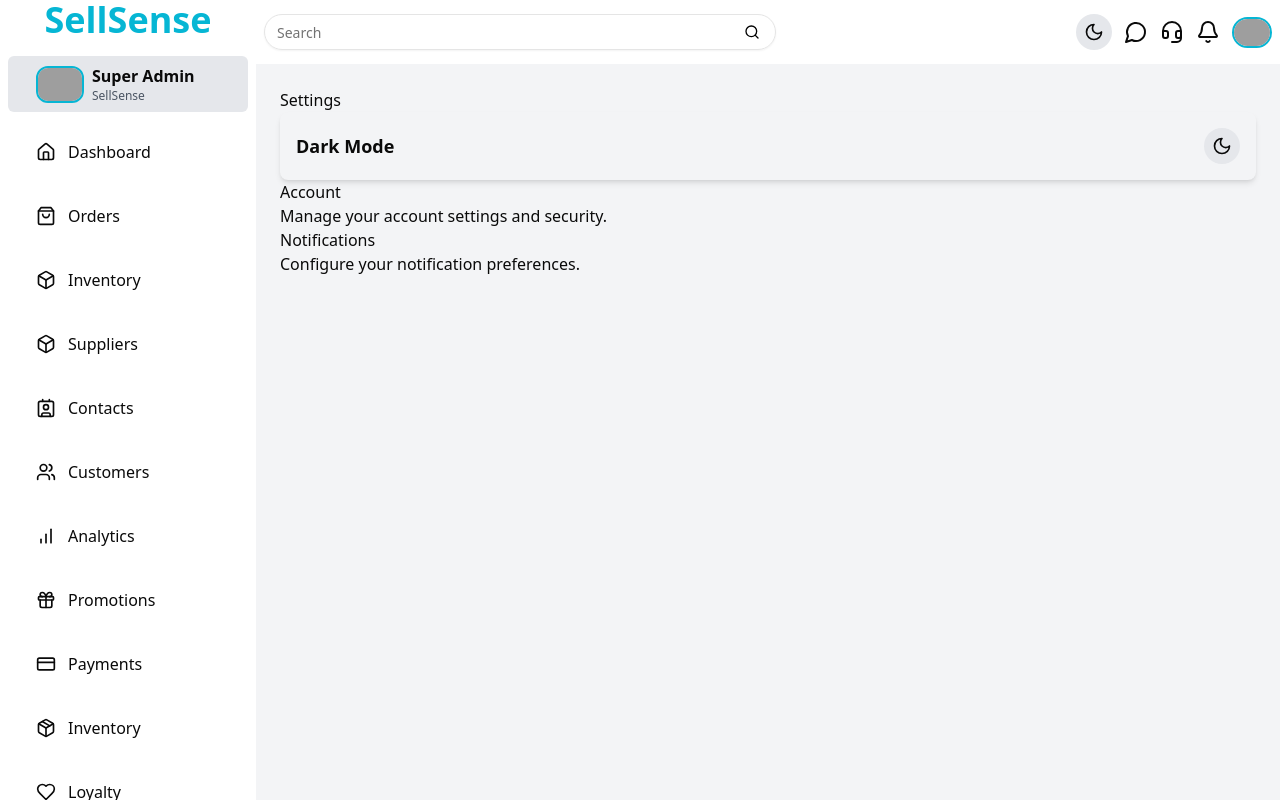
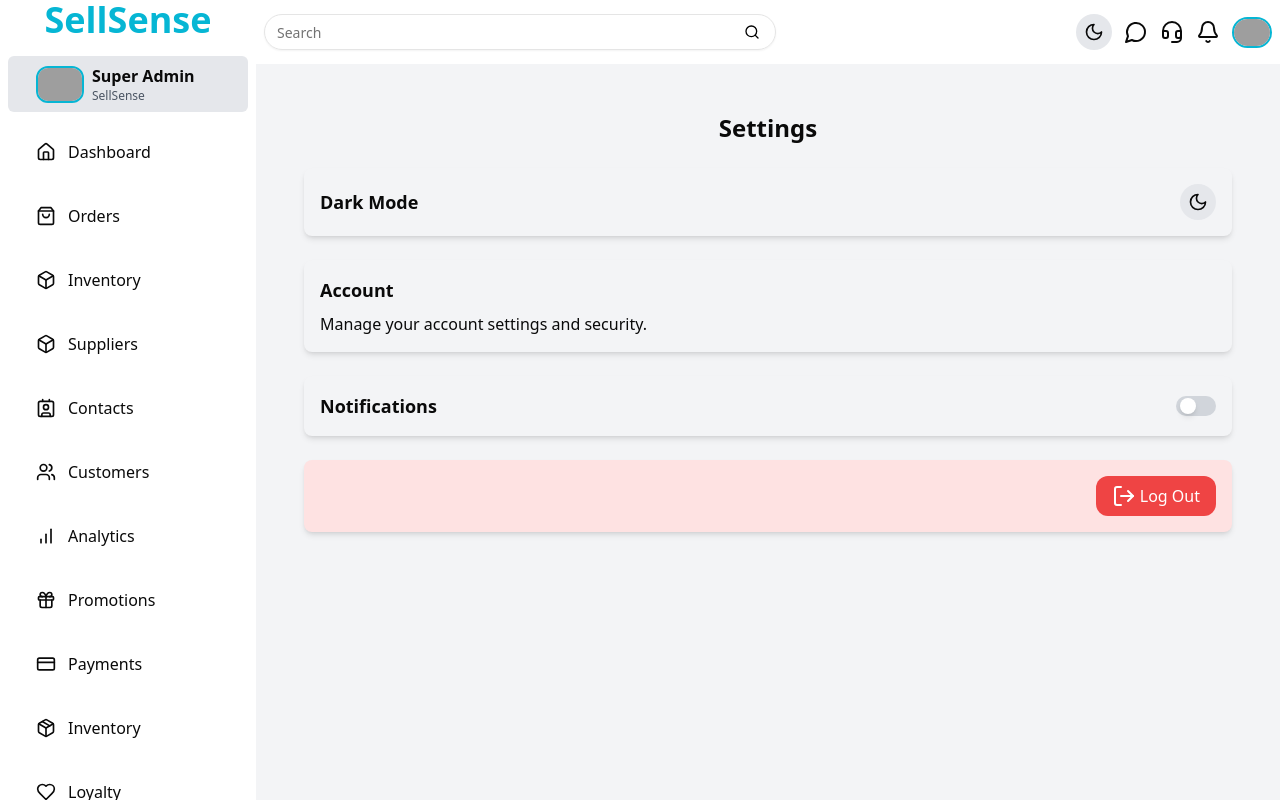
Before and after one commit to xyryc/sellsense-crm, a Next.js app: page /settings in a window 1280 px wide. Built offline with nearby package versions, Linux system fonts and the light colour scheme; grey boxes are pictures that could not be loaded.

Commit message:
added logout btn in setting page

```diff
--- a/src/app/(root)/settings/page.tsx
+++ b/src/app/(root)/settings/page.tsx
@@ -1,7 +1,8 @@
 "use client";
 import { useEffect, useState } from "react";
 import React from "react";
-import { Moon, Sun } from "lucide-react";
+import { Moon, Sun,  LogOut, } from "lucide-react";
+import Link from "next/link";
 const SettingsPage: React.FC = () => {
   const savedTheme = localStorage.getItem("theme");
   const [darkMode, setDarkMode] = useState(savedTheme === "dark");
@@ -21,9 +22,9 @@ const SettingsPage: React.FC = () => {
   };
 
   return (
-    <div className="settings-page">
-      <h1>Settings</h1>
-      <section>
+    <div className="p-6  mx-auto space-y-6 ">
+     <h1 className="text-2xl font-bold text-center">Settings</h1>
+      <section className='space-y-6'>
         <div className="p-4 bg-gray-100 dark:bg-gray-800 rounded-lg shadow-md flex justify-between items-center">
           <h2 className="text-lg font-semibold">Dark Mode</h2>
           <button
@@ -33,18 +34,46 @@ const SettingsPage: React.FC = () => {
             {darkMode ? <Sun size={20} /> : <Moon size={20} />}
           </button>
         </div>
-        {/* Add profile settings form or components here */}
+        <div className="p-4 bg-gray-100 dark:bg-gray-800 rounded-lg shadow-md">
+        <h2 className="text-lg font-semibold mb-2">Account</h2>
+        <p>Manage your account settings and security.</p>
+      </div>
+
+      {/* Notifications Settings */}
+      <div className="p-4 bg-gray-100 dark:bg-gray-800 rounded-lg shadow-md flex justify-between items-center">
+        <h2 className="text-lg font-semibold">Notifications</h2>
+        <label className="flex items-center cursor-pointer">
+          <input
+            type="checkbox"
+
+            className="hidden"
+          />
+          <div
+            className={`w-10 h-5 flex items-center bg-gray-300 dark:bg-gray-600 rounded-full p-1 transition-all $ {
+              notifications ? "bg-green-500" : "bg-gray-400"
+            }`}
+          >
+            <div
+              className={`bg-white w-4 h-4 rounded-full shadow-md transform transition-all $ {
+                notifications ? "translate-x-5" : "translate-x-0"
+              }`}
+            ></div>
+          </div>
+        </label>
+      </div>
+
+      <div className="p-4 bg-red-100 dark:bg-red-800 rounded-lg shadow-md">
+
+        <div className="flex items-center justify-end gap-2">
+        <Link href={"/"} className="flex items-center gap-1  bg-red-500 px-4 py-2 rounded-xl text-white">
+                <LogOut />
+                Log Out
+              </Link>
+        </div>
+      </div>
+
       </section>
-      <section>
-        <h2>Account</h2>
-        <p>Manage your account settings and security.</p>
-        {/* Add account settings form or components here */}
-      </section>
-      <section>
-        <h2>Notifications</h2>
-        <p>Configure your notification preferences.</p>
-        {/* Add notification settings form or components here */}
-      </section>
+
     </div>
   );
 };
```
